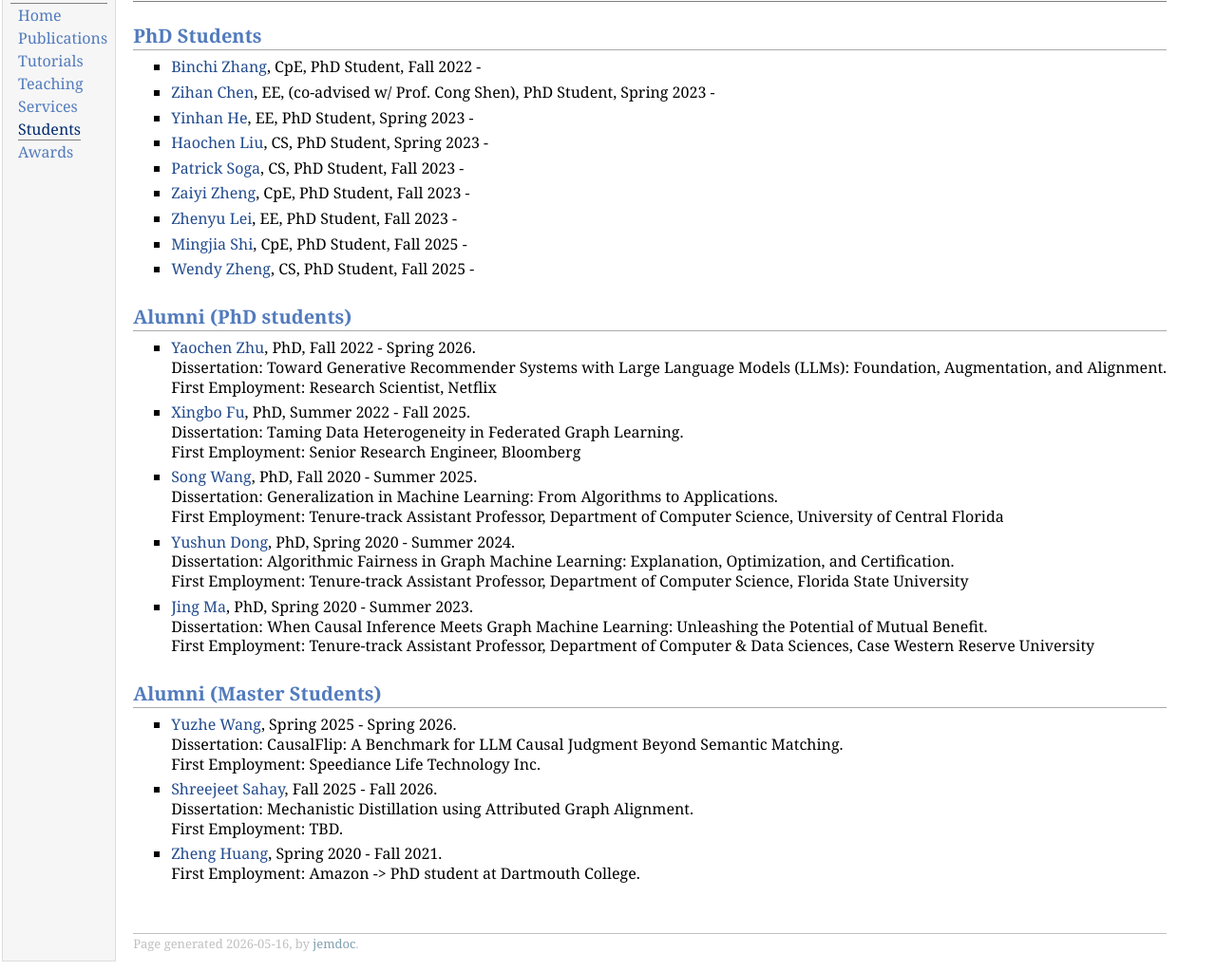
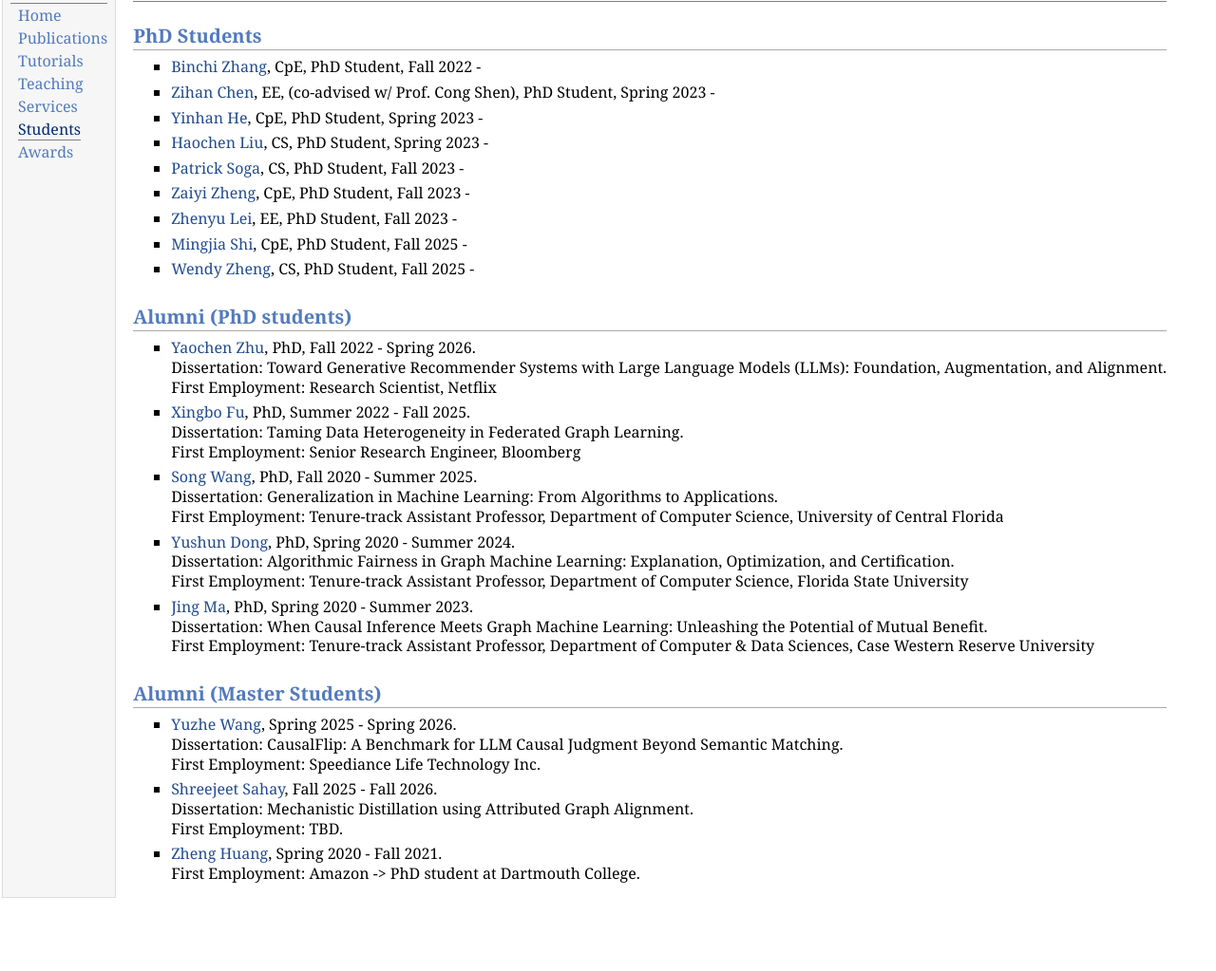
Before and after one commit to jundongli/jundongli.github.io, a plain HTML site: page students.html in a window 1280 px wide. Shown: the part 48-1071 px from the top of the page at 95% size. After the commit the page ends 1004 px from the top, so only its background shows below. Drawn offline with Linux system fonts and the light colour scheme.

Commit message:
Add files via upload

```diff
--- a/students.html
+++ b/students.html
@@ -30,7 +30,7 @@
 </li>
 <li><p><a href="https://chen-1031.github.io/">Zihan Chen</a>, EE, (co-advised w/ Prof. Cong Shen), PhD Student, Spring 2023 -   </p>
 </li>
-<li><p><a href="https://yinhanhe123.github.io/">Yinhan He</a>, EE, PhD Student, Spring 2023 -  </p>
+<li><p><a href="https://yinhanhe123.github.io/">Yinhan He</a>, CpE, PhD Student, Spring 2023 -  </p>
 </li>
 <li><p><a href="https://haochenliu2000.github.io/">Haochen Liu</a>, CS, PhD Student, Spring 2023 -  </p>
 </li>
@@ -152,11 +152,6 @@ First Employment: Didi, Beijing, China</p>
 </ul>
 -->
 
-<div id="footer">
-<div id="footer-text">
-Page generated 2026-05-16, by <a href="http://jemdoc.jaboc.net/">jemdoc</a>.
-</div>
-</div>
 </td>
 </tr>
 </table>
```
